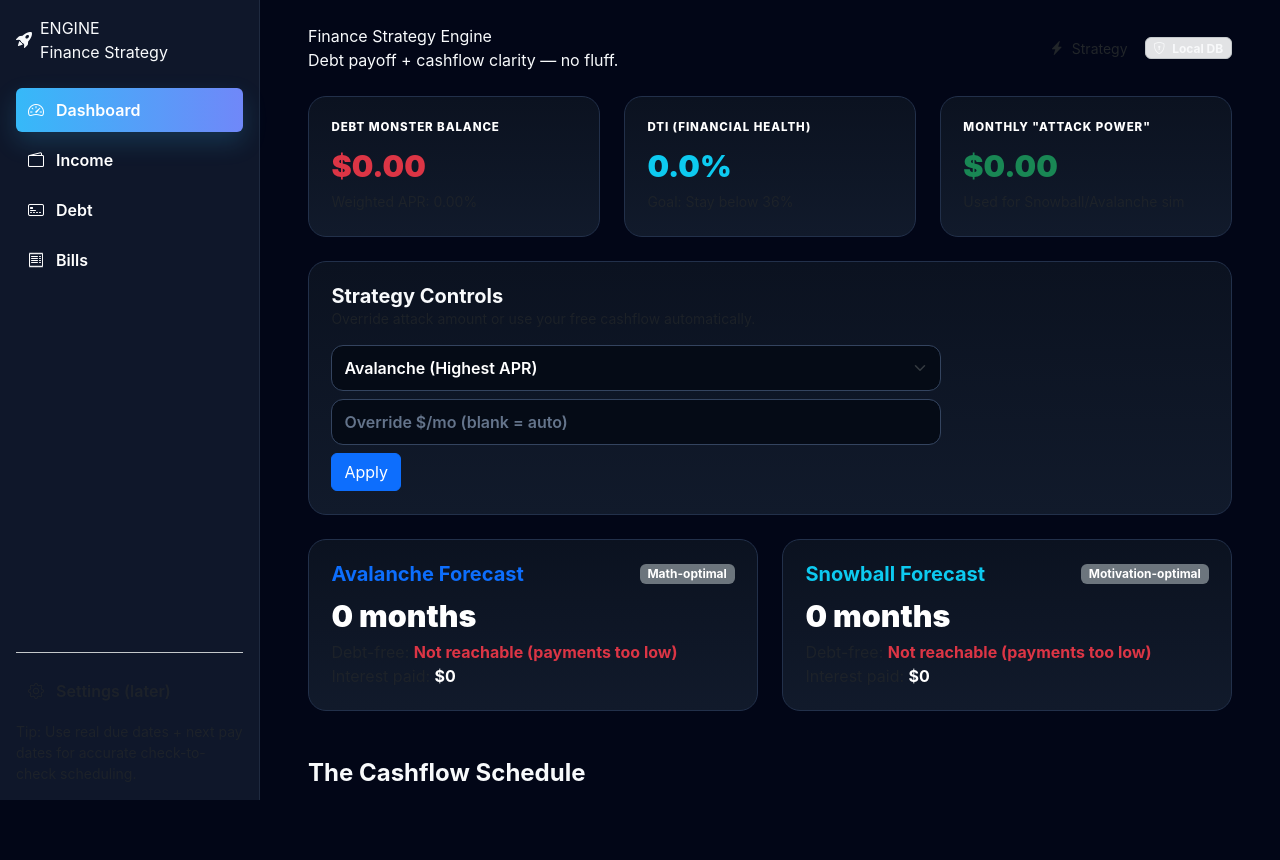
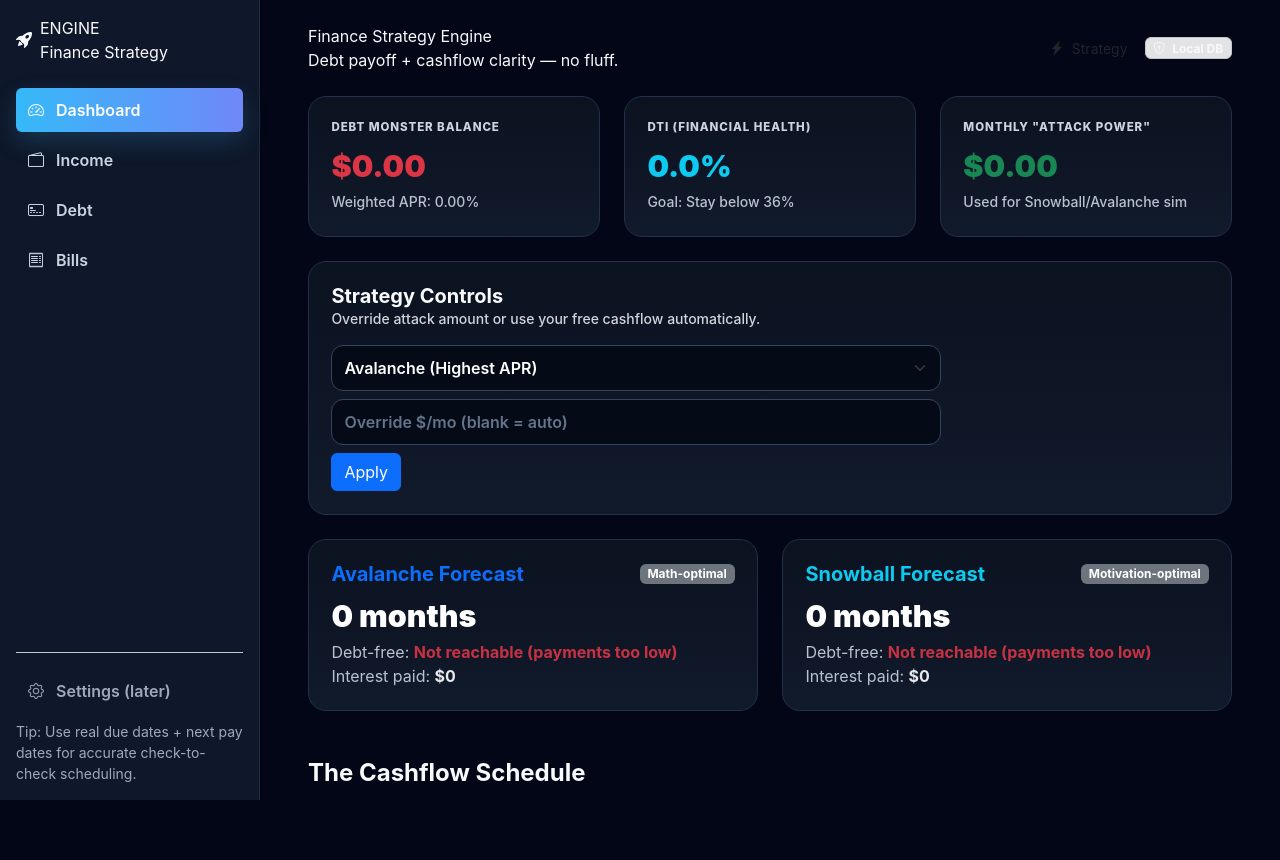
Before and after one commit to GrantM28/MadFinance, a Flask app: page / in a window 1280 px wide. Run offline with Flask 3, Linux system fonts and the light colour scheme; data that the repository does not hold is empty.

Commit message:
ui changes

```diff
--- a/app/static/style.css
+++ b/app/static/style.css
@@ -7,7 +7,7 @@
     --accent: #818cf8;
     --danger: #fb7185;
     --success: #34d399;
-    --text-muted: #ffffff;
+    --text-muted: #cbd5e1;
     --border: #22304a;
     --form-label: #e2e8f0;
 }
@@ -59,6 +59,10 @@ body {
     padding: 1.4rem;
     transition: 0.2s;
 }
+.stat-card small {
+    color: #d1d5db;
+    font-weight: 500;
+}
 
 .stat-card:hover {
     transform: translateY(-2px);
@@ -89,6 +93,10 @@ label.small.text-muted {
     letter-spacing: 0.08em;
     margin-bottom: 6px;
     display: block;
+}
+.text-muted {
+    color: var(--text-muted) !important;
+    opacity: 0.9;
 }
 
 /* Inputs */
@@ -122,8 +130,8 @@ label.small.text-muted {
 }
 
 .table-dark thead th {
-    color: rgba(148, 163, 184, 0.9) !important;
-    font-weight: 800;
+    color: #cbd5e1 !important;
+    font-weight: 700;
     letter-spacing: 0.08em;
     font-size: 0.72rem;
     border-bottom: 1px solid rgba(148, 163, 184, 0.15) !important;
@@ -148,3 +156,8 @@ label.small.text-muted {
 .pay-group-1 { border-left: 5px solid #38bdf8; }
 .pay-group-2 { border-left: 5px solid #f472b6; }
 .pay-group-3 { border-left: 5px solid #fbbf24; }
+
+.sidebar .small,
+.sidebar .text-muted {
+    color: #aeb9cc !important;
+}
--- a/app/templates/dashboard.html
+++ b/app/templates/dashboard.html
@@ -31,7 +31,9 @@
     <div class="d-flex flex-wrap justify-content-between align-items-center gap-3">
         <div>
             <h5 class="fw-bold m-0">Strategy Controls</h5>
-            <div class="text-muted small">Override attack amount or use your free cashflow automatically.</div>
+            <div class="small fw-medium" style="color:#d1d5db;">
+                Override attack amount or use your free cashflow automatically.
+            </div>
         </div>
 
         <form class="d-flex flex-wrap gap-2 align-items-center" action="{{ url_for('set_strategy') }}" method="POST">
```
